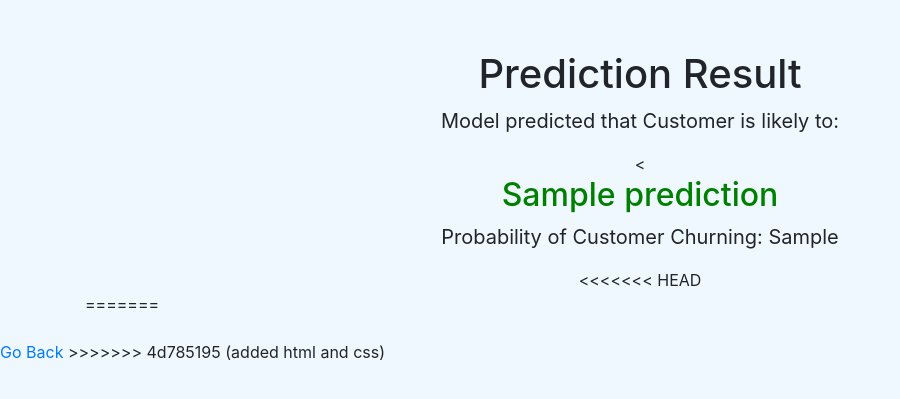
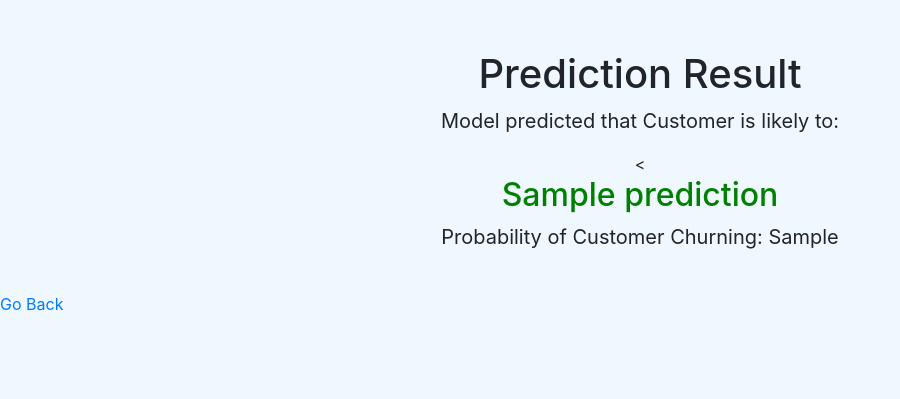
Before and after one commit to ViIBHuU/Capstone, a Django app: template app/templates/app/result.html in a window 1280 px wide. Shown: the top 399 px of the page, without its empty margins (0-900 px from the left). Run offline with Django 5.2, Linux system fonts and the light colour scheme; the template is opened without the code that fills it: most values are stand-ins (such as "Sample title", 1, 10 or a date in 2020); some libraries are stand-ins or nearby versions.

Commit message:
fixed conflicts

```diff
--- a/app/templates/app/result.html
+++ b/app/templates/app/result.html
@@ -31,13 +31,9 @@
             <p class="prediction">Model predicted that Customer is likely to:</p>
             <<h2 class="{% if prediction == 'Churn' %}churn{% else %}not-churn{% endif %}"> {{ prediction }} </h2>
             <p class="prediction">Probability of Customer Churning: {{ predict_probabality }}</p>
-
-<<<<<<< HEAD
     </div>
-=======
     </div>
     <br>
     <a href="{% url 'dashboard' %}">Go Back</a>
->>>>>>> 4d785195 (added html and css)
 </body>
 </html>
--- a/app/urls.py
+++ b/app/urls.py
@@ -2,9 +2,7 @@ from django.urls import path
 from . import views
 
 urlpatterns = [
-<<<<<<< HEAD
     path('', views.home, name='index_page'),
-=======
     path('', views.home, name='index_page'),
     path("signup/", views.register, name="signup"),
     path("login/", views.login_view, name="login"),
@@ -12,5 +10,4 @@ urlpatterns = [
     path("logout/", views.user_logout, name="logout"),
     path('churn/',views.home, name="index_page"),
     path('segment/',views.segment, name = "segment"),
->>>>>>> 4d785195 (added html and css)
 ]
--- a/app/views.py
+++ b/app/views.py
@@ -1,11 +1,8 @@
-<<<<<<< HEAD
 from django.shortcuts import render
-=======
 from django.shortcuts import redirect, render
 from django.contrib.auth.models import User
 from django.contrib.auth import authenticate, login, logout
 from django.contrib import messages
->>>>>>> 4d785195 (added html and css)
 import numpy as np
 import pickle
 import os
```
